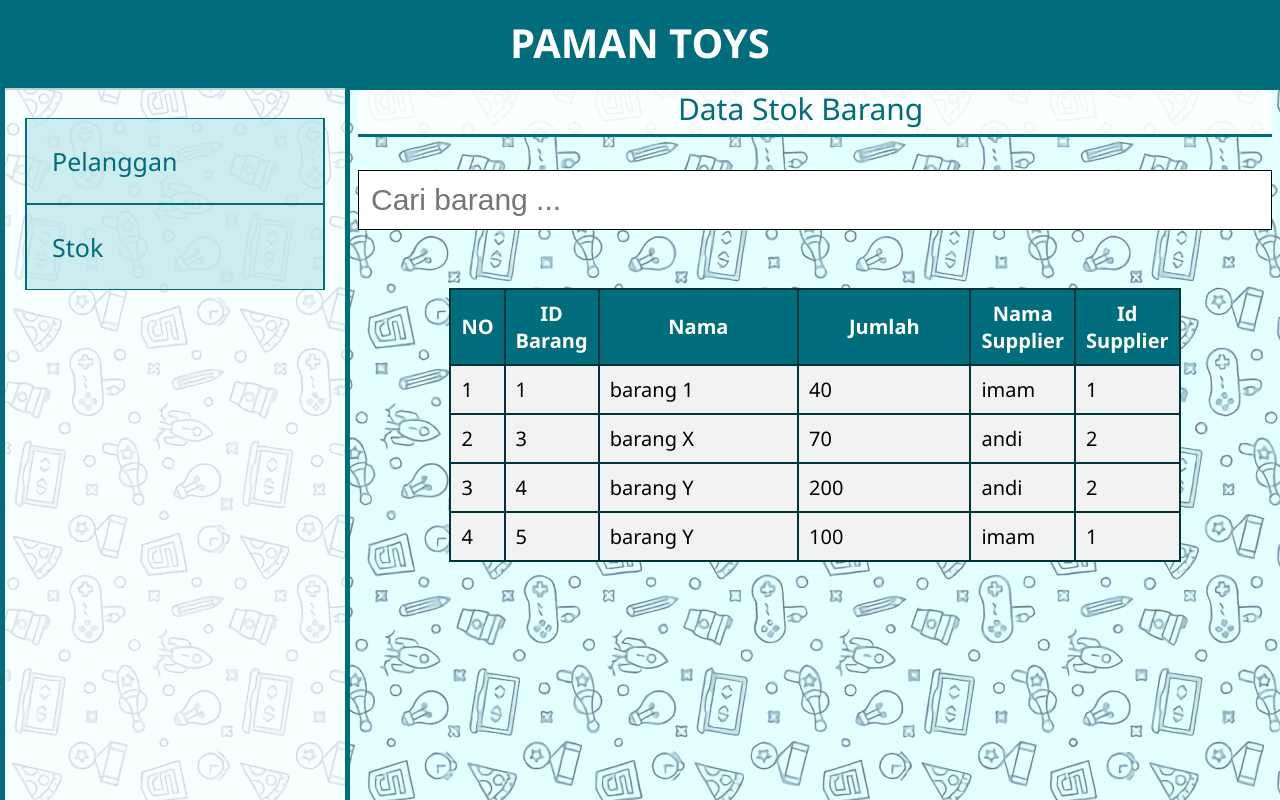
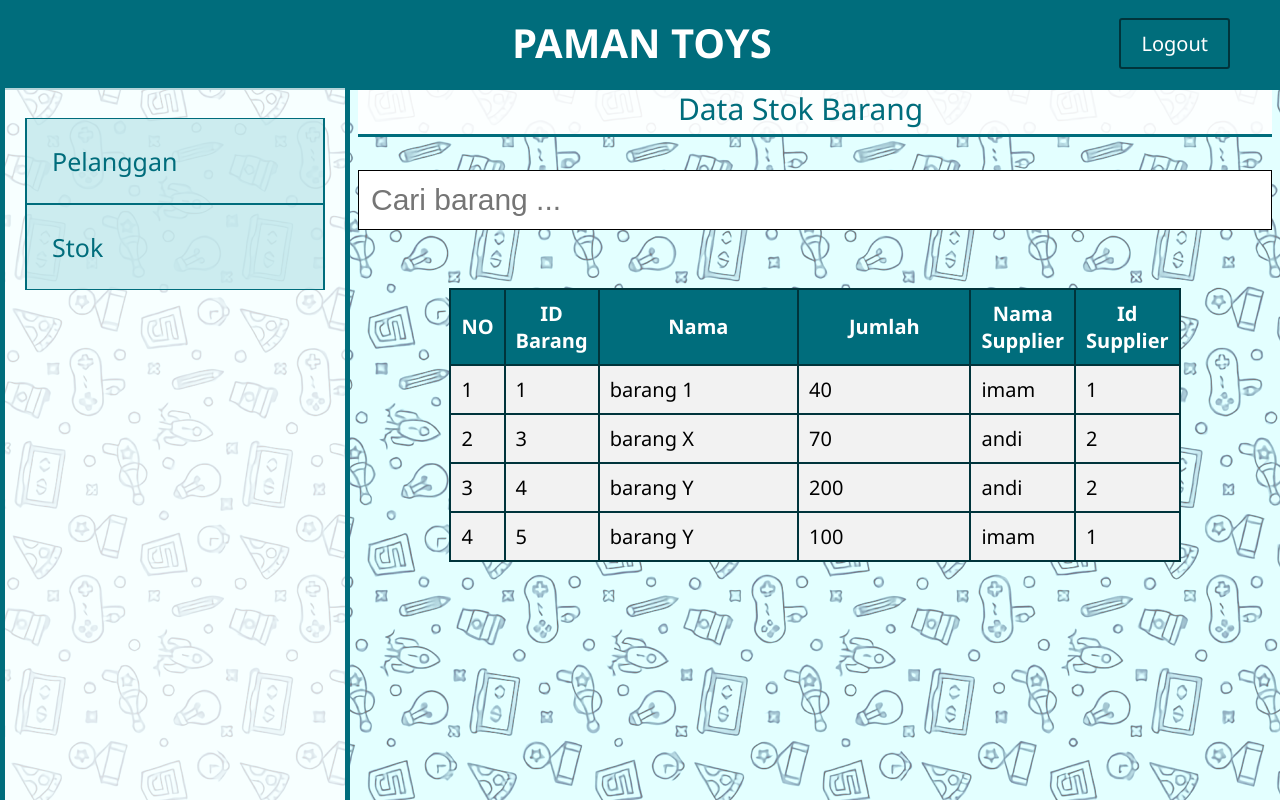
Before and after one commit to pungki14117154/SistemInventoriBarang, a PHP site: page /admin/kasir_stok.php in a window 1280 px wide. Run offline with PHP 8.4, Linux system fonts and the light colour scheme; data comes from the database, SQL or seed files in the repository.

Commit message:
menambahkan tombol logout pada setiap akun user

```diff
--- a/project/admin/gudang_header.php
+++ b/project/admin/gudang_header.php
@@ -11,6 +11,7 @@
 
 	<div class="header">
 		<a>PAMAN TOYS</a>
+		<button onclick="window.location.href=''">Logout</button>
 	</div>
 
 	<div class="left">
--- a/project/admin/kasir.css
+++ b/project/admin/kasir.css
@@ -10,7 +10,6 @@ body{
 	top: 0;
 	position: fixed;
 	background-color: #006D7C;
-	text-align: center;
 	padding-top: 15px;
 	padding-bottom: 20px;
 }
@@ -20,7 +19,27 @@ body{
 	font-family: 'Segoe UI', Tahoma, Verdana, sans-serif;
 	font-weight: bold;
 	color: white;
+	padding-left: 40%;
 }
+
+.header button:hover{
+    background-color: rgba(173, 216, 230, 0.801);
+    color: rgb(0, 52, 59);
+}
+
+.header button{
+	margin-top : 3px;
+    margin-right: 50px;
+	float : right;
+	background: rgba(0, 109, 124, 0.9);
+    color: #FFFFFF;
+    font-family: 'Segoe UI', Tahoma, Verdana, sans-serif;
+    font-size: 15pt;
+    border: 2px solid rgb(0, 52, 59);
+    border-radius: 3px;
+    padding: 10px 20px;
+}
+
 
 .left{
     width: 300px;
--- a/project/admin/kasir_header.php
+++ b/project/admin/kasir_header.php
@@ -11,6 +11,7 @@
 
 	<div class="header">
 		<a>PAMAN TOYS</a>
+		<button onclick="window.location.href=''">Logout</button>
 	</div>
 
 	<div class="left">
--- a/project/admin/owner_header.php
+++ b/project/admin/owner_header.php
@@ -10,6 +10,7 @@
 
 	<div class="header">
 		<a>PAMAN TOYS</a>
+		<button onclick="window.location.href=''">Logout</button>
 	</div>
 
 	<div class="left">
```
Also changed, not shown: project/admin/gudang.css (+19 -1 lines), project/admin/owner.css (+19 -1 lines).
